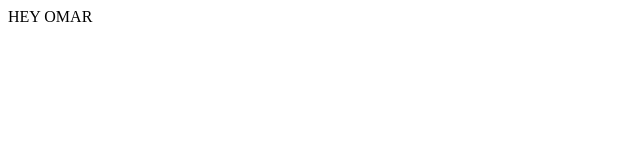
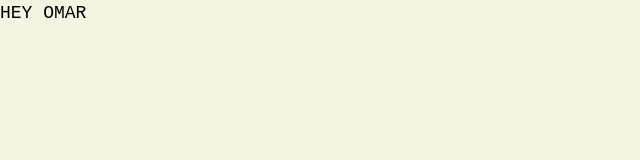
Before and after one commit to hafezoa/curly-umbrella, a website: page index.html in a window 1280 px wide. Shown: the whole page, without its empty margins (0-640 px from the left). Drawn offline with nearby package versions, Linux system fonts and the light colour scheme; files that its build step writes are made by us from their sources.

Commit message:
testing styles'

```diff
--- /dev/null
+++ b/src/styles/_colors.config.scss
@@ -0,0 +1 @@
+$--bg-color: #F5F3E2;
--- a/src/styles/main.scss
+++ b/src/styles/main.scss
@@ -1,6 +1,25 @@
-.hello {
+@import '_colors.config.scss';
 
-  .goodbye {
-    background-color: rebeccapurple;
-  }
+* {
+    padding: 0;
+    margin: 0;
 }
+
+*, *:after, *:before {
+    box-sizing: inherit;
+}
+
+html {
+    box-sizing: border-box;
+}
+
+html, body {
+    -ms-text-size-adjust: 100%;
+    -webkit-text-size-adjust: 100%;
+    background-color: $--bg-color;
+    font-family: courier-prime, monospace;
+    font-size: 18px;
+    font-style: normal;
+    font-weight: 400;
+    line-height: 1.5;
+}
```
